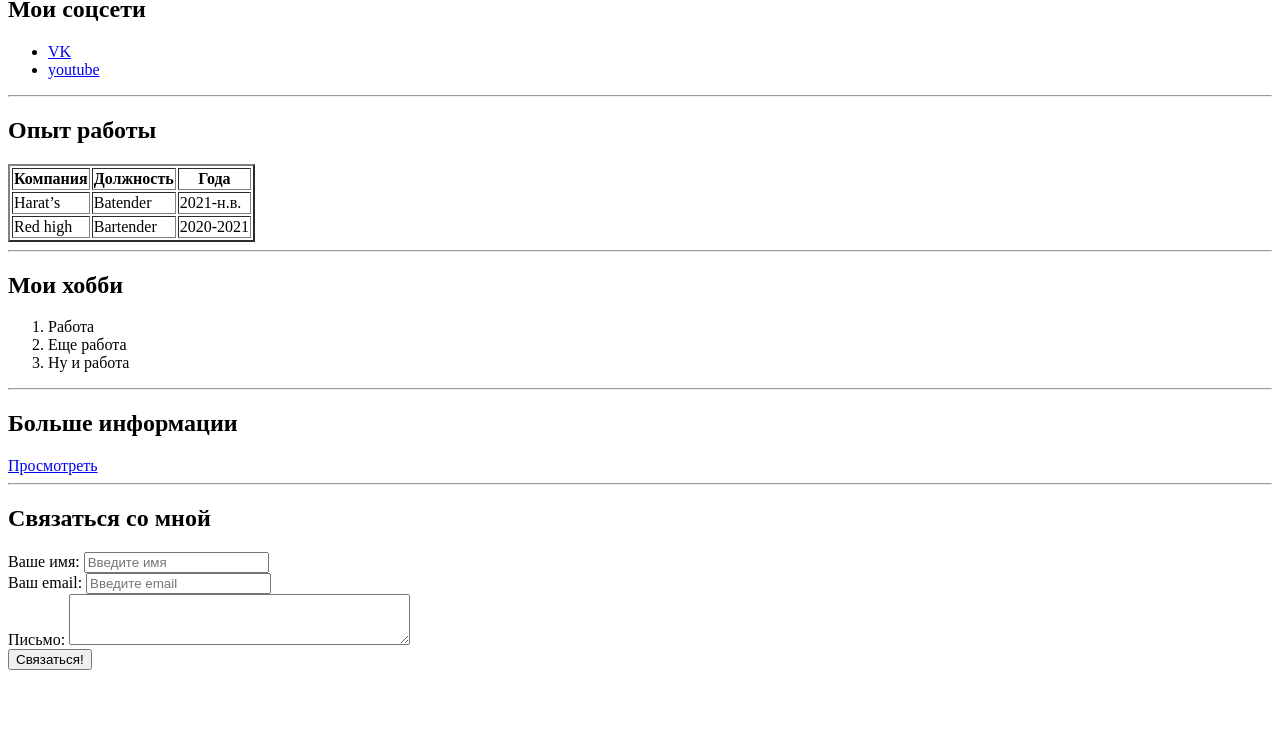
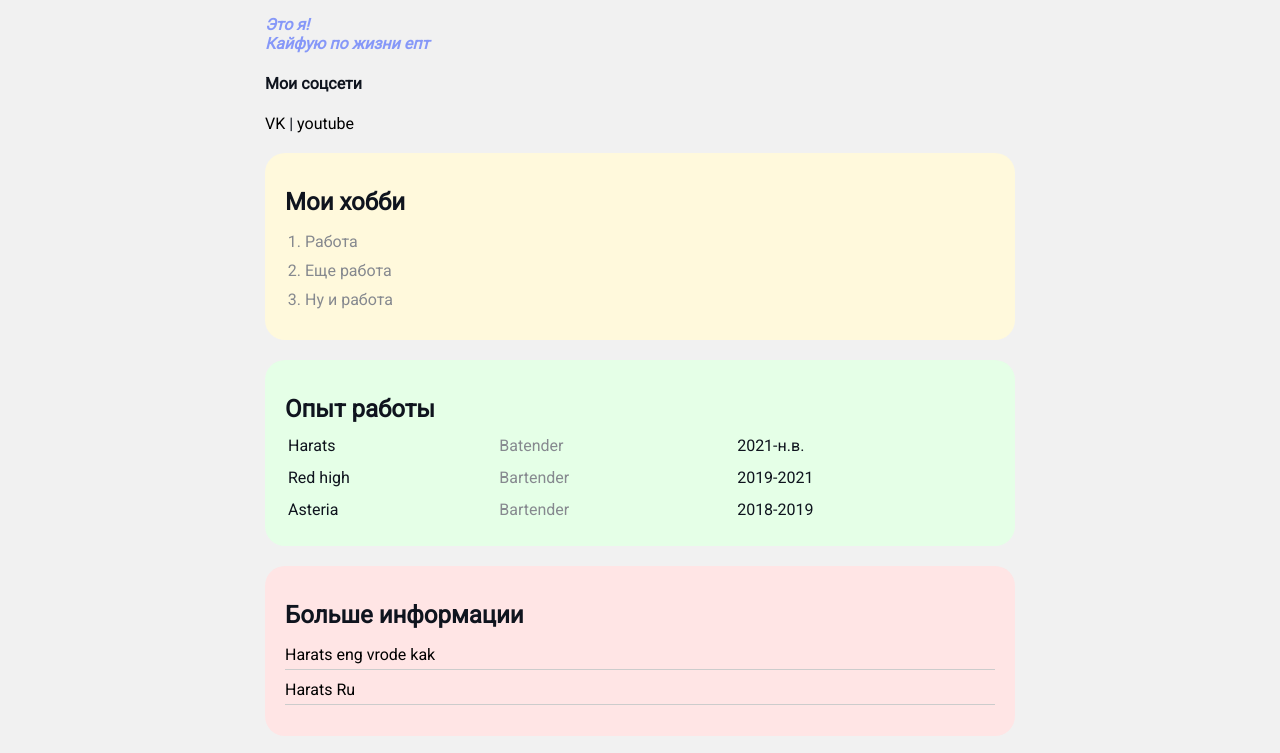
Before and after one commit to AvengeK/CV, a plain HTML site: page index.html in a window 1280 px wide. Shown: the part 378-1131 px from the top of the page. Before the commit the page ends 1056 px from the top, so only its background shows below. Drawn offline with Linux system fonts and the light colour scheme.

Commit message:
Add files via upload

```diff
--- a/index.html
+++ b/index.html
@@ -4,77 +4,102 @@
     <meta charset="UTF-8" />
 
     <title>VeL</title>
+    <link href="styless.css" rel="stylesheet" />
   </head>
   <body>
-    <table cellspacing="15">
-      <tr>
-        <td>
-          <img src="Avatar.jpg" alt="тут мой аватар" width="200" />
-        </td>
-        <td>
+    <div class="container">
+      <div class="info">
+        <img src="Avatar.jpg" alt="тут мой аватар" class="avatar" />
+
         <h1>Валентин Медведев</h1>
-          <p><em> Это я!</em></p>
+        <p>Это я!</p>
         <p>Кайфую <strong>по жизни</strong> епт</p>
-        </td>
-      </tr>
-    </table>
 
-    <hr />
-    <h2>Мои соцсети</h2>
-    <ul>
-      <li><a href="https://vk.com/medvedevvalentin" target="_blank">VK</a></li>
-      <li>
+        <h4>Мои соцсети</h4>
+
+        <a href="https://vk.com/medvedevvalentin" target="_blank">VK</a>
+
+        |
         <a
           href="https://www.youtube.com/@user-ur5fi3uc5v/featured"
           target="_blank"
           >youtube</a
         >
-      </li>
-    </ul>
-    <hr />
+      </div>
+
+      <div class="card bg-yellow">
+        <h2>Мои хобби</h2>
+        <ol class="list">
+          <li>Работа</li>
+          <li>Еще работа</li>
+          <li>Ну и работа</li>
+        </ol>
+      </div>
+
+      <div class="card bg-green">
         <h2>Опыт работы</h2>
-    <table border="2">
+        <table class="table">
           <tr>
-        <th>Компания</th>
-        <th>Должность</th>
-        <th>Года</th>
-      </tr>
-
-      <tr>
-        <td>Harat’s</td>
+            <td>Harats</td>
             <td>Batender</td>
             <td>2021-н.в.</td>
           </tr>
           <tr>
             <td>Red high</td>
             <td>Bartender</td>
-        <td>2020-2021</td>
+            <td>2019-2021</td>
+          </tr>
+          <tr>
+            <td>Asteria</td>
+            <td>Bartender</td>
+            <td>2018-2019</td>
           </tr>
         </table>
-    <hr />
+      </div>
 
-    <h2>Мои хобби</h2>
-    <ol>
-      <li>Работа</li>
-      <li>Еще работа</li>
-      <li>Ну и работа</li>
-    </ol>
-    <hr />
+      <div class="card bg-red">
         <h2>Больше информации</h2>
-    <a href="info.html">Просмотреть</a>
-    <hr />
+        <ul class="link-list">
+          <li>
+            <a
+              href="https://www.youtube.com/playlist?list=PLg9zqan_5OH0BeDZn7WK_rg4LSf8_2rvE"
+              >Harats eng vrode kak</a
+            >
+          </li>
+          <li>
+            <a
+              href="https://www.youtube.com/watch?v=hyRZh5hlHY0&list=PLg9zqan_5OH0FFqxNkNB37G2T1--zzexn&ab_channel=biologizoolog"
+            >
+              Harats Ru
+            </a>
+          </li>
+        </ul>
+      </div>
+
+      <div class="contact">
         <h2>Связаться со мной</h2>
         <form action="">
+          <div class="form-group">
             <label for="name">Ваше имя:</label>
             <input type="text" id="name" placeholder="Введите имя" />
-      <br />
+          </div>
+
+          <div class="form-group">
             <label for="email">Ваш email:</label>
             <input type="email" id="email" placeholder="Введите email" />
-      <br />
+          </div>
+          <div class="form-group">
             <label for="massage">Письмо:</label>
+
             <textarea id="massage" rows="3" cols="40"></textarea>
-      <br />
+          </div>
+          <div class="form-group">
             <input type="submit" value="Связаться!" />
+          </div>
         </form>
+      </div>
+    </div>
+
+    <div style="margin-bottom: 500px"></div>
   </body>
 </html>
--- /dev/null
+++ b/styless.css
@@ -0,0 +1,157 @@
+@import url("https://fonts.googleapis.com/css2?family=Roboto&display=swap");
+
+/* * {
+  padding: 0;
+  margin: 0;
+} */
+body {
+  background-color: #f1f1f1;
+  color: #0f141e;
+
+  font-size: 16px;
+  font-weight: normal;
+  font-family: "Roboto", sans-serif;
+  font: normal 16px "Roboto", sans-serif;
+}
+
+a {
+  color: black;
+  text-decoration: none;
+}
+
+a:hover {
+  text-decoration: underline;
+}
+
+a:active {
+  color: blue;
+}
+
+a:visited {
+  color: gray;
+}
+
+.avatar {
+  width: 200px;
+  border-radius: 28px;
+  box-shadow: 4px 4px 14px rgba(0, 0, 0, 0.25);
+}
+.info {
+  margin-bottom: 20px;
+}
+.info p {
+  color: #8698f8;
+  margin: 0;
+  font-style: italic;
+  font-weight: bold;
+  text-decoration: none;
+  /* text-transform: uppercase; */
+  /* letter-spacing: 5px; */
+  /* word-spacing: 15px; */
+}
+
+/* box model */
+.container {
+  max-width: 750px;
+  margin: auto;
+}
+/* .social {
+  background: green;
+  /* padding: 15px; */
+/* padding-top: 15px;
+  padding-right: 20px;
+  padding-bottom: 25px;
+  padding-left: 30px;
+  border: 5px solid red;
+  border-bottom-style: dotted;
+  margin: -5px 10px -5px -10px;
+  border-top-width: 10px;
+  border-right-color: blue;
+} */
+/* .box-model > div {
+  float: left;
+  background: #000;
+  height: 200px;
+  border: 4px solid red;
+  width: 25%;
+  box-sizing: border-box;
+} */
+
+.bg-yellow {
+  background: #fff9dc;
+}
+
+.bg-green {
+  background: #e5ffe7;
+}
+
+.bg-red {
+  background: #ffe5e5;
+}
+
+.card {
+  padding: 15px 20px;
+
+  margin-bottom: 20px;
+  border-radius: 20px;
+}
+.card h2 {
+  margin-bottom: 10px;
+}
+
+.list {
+  padding: 0 20px;
+}
+.list li {
+  color: #86898f;
+  margin-bottom: 10px;
+}
+
+.table {
+  width: 100%;
+}
+
+.table td {
+  padding-bottom: 10px;
+}
+
+.table td:nth-child(2) {
+  color: #86898f;
+}
+
+/* .table tr:nth-child(even) {
+  background: red;
+} */
+
+.link-list {
+  list-style: none;
+  padding: 0;
+}
+.link-list li {
+  margin-bottom: 10px;
+  padding-bottom: 5px;
+  border-bottom: 1px solid #ccc;
+}
+
+.contact h2 {
+  text-align: center;
+}
+
+.form-group label {
+  display: block;
+  font-size: 14px;
+  color: #86898f;
+}
+
+.form-group input,
+textarea {
+  width: 100%;
+  box-sizing: border-box;
+  border: none;
+  background: transparent;
+  border-bottom: 1px solid #ccc;
+  color: black;
+  padding: 15px 0 10px;
+  outline: none;
+  font-family: inherit;
+}
```
Lines whose indentation alone changed are shown as unchanged.
